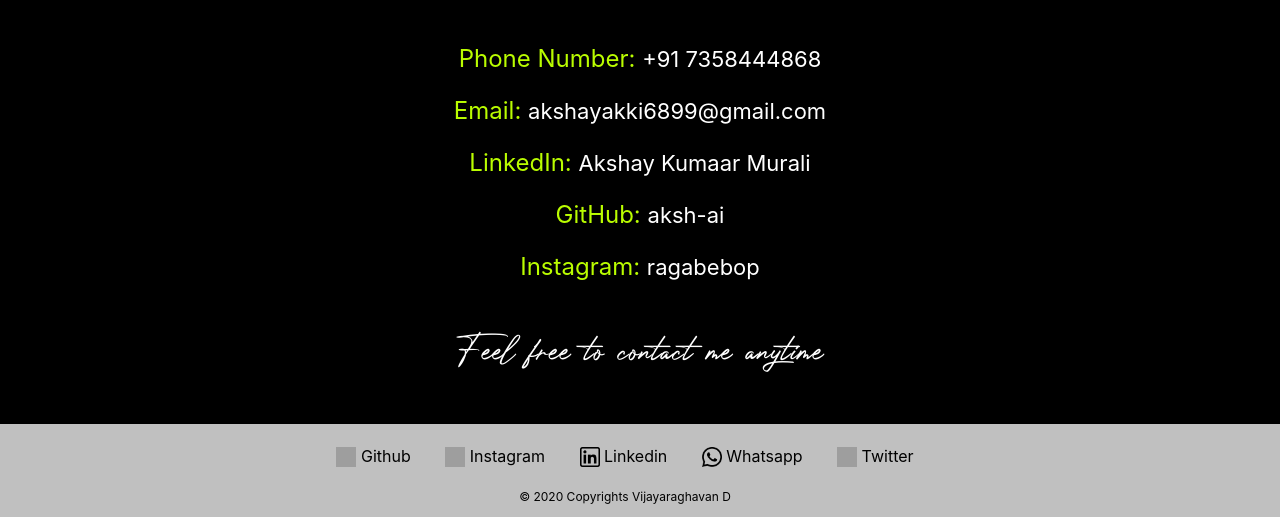
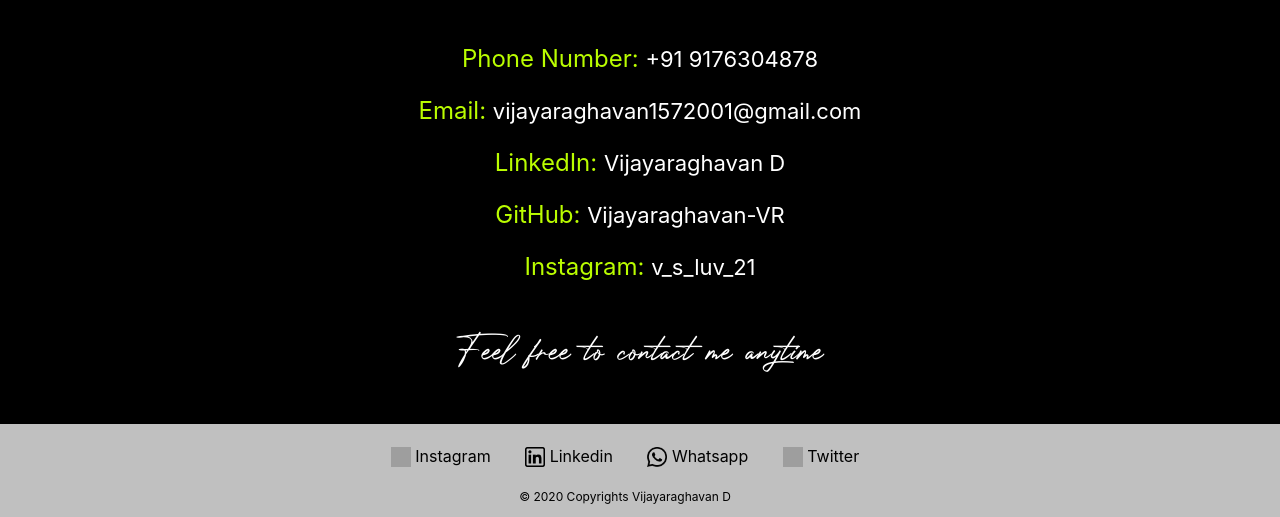
Before and after one commit to Vijayaraghavan-VR/VjR-NAV, a plain HTML site: page index.html in a window 1280 px wide. Shown: the part 1160-1677 px from the top of the page. Drawn offline with nearby package versions, Linux system fonts and the light colour scheme; grey boxes are pictures that could not be loaded; a web font is replaced by a local one.

Commit message:
Updated 1

```diff
--- a/index.html
+++ b/index.html
@@ -143,11 +143,11 @@
         <div class="card text-center mb-3 contact">
           <div class="row no-gutters">
               <div class="card-body">
-                <p class="card-text contact-text">Phone Number: <a href="tel:+917358444868">+91 7358444868</a></p>
-                <p class="card-text contact-text">Email: <a href="mailto:akshayakki6899@gmail.com?subject=Hello&body=Message">akshayakki6899@gmail.com</a></p>
-                <p class="card-text contact-text">LinkedIn: <a href="https://www.linkedin.com/in/akshay-kumaar-murali-6664611b0/" rel="noopener noreferrer" target="_blank">Akshay Kumaar Murali</a></p>
-                <p class="card-text contact-text">GitHub: <a href="https://github.com/aksh-ai" rel="noopener noreferrer" target="_blank">aksh-ai</a></p>
-                <p class="card-text contact-text">Instagram: <a href="https://instagram.com/ragabebop" rel="noopener noreferrer" target="_blank">ragabebop</a></p>
+                <p class="card-text contact-text">Phone Number: <a href="tel:+919176304878">+91 9176304878</a></p>
+                <p class="card-text contact-text">Email: <a href="mailto:vijayaraghavan1572001@gmail.com?subject=Hello&body=Message">vijayaraghavan1572001@gmail.com</a></p>
+                <p class="card-text contact-text">LinkedIn: <a href="https://www.linkedin.com/in/vijayaraghavan-dhanapal-1b6b25190/" rel="noopener noreferrer" target="_blank">Vijayaraghavan D</a></p>
+                <p class="card-text contact-text">GitHub: <a href="https://github.com/Vijayaraghavan-VR/" rel="noopener noreferrer" target="_blank">Vijayaraghavan-VR</a></p>
+                <p class="card-text contact-text">Instagram: <a href="https://instagram.com/v_s_luv_21/" rel="noopener noreferrer" target="_blank">v_s_luv_21</a></p>
               </div>
           </div>
         </div>
@@ -167,8 +167,8 @@
 </body>
 <footer>
     <div class="bottom-container">
-        <img class="z" src="https://image.flaticon.com/icons/svg/2111/2111432.svg" alt="Github">
-        <a class="footer-link" href="https://github.com/Vijayaraghavan-VR">Github</a>
+        <!-- <img class="z" src="https://image.flaticon.com/icons/svg/2111/2111432.svg" alt="Github">
+        <a class="footer-link" href="https://github.com/Vijayaraghavan-VR">Github</a> -->
         <img class="b" src="https://image.flaticon.com/icons/svg/2111/2111491.svg" alt="instagram">
         <a class="footer-link" href="https://www.instagram.com/v_s_luv_21/">Instagram</a>
         <img class="d" src="static\images\linkedin.png" alt="linkedin">
```
